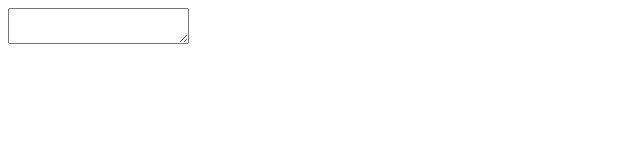
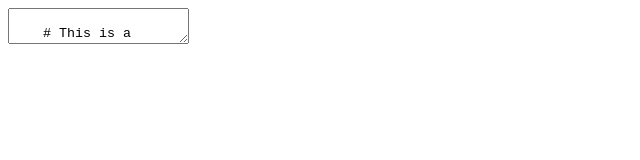
Before and after one commit to stanulilic/markdown-editor, a React (Create React App) app: page / in a window 1280 px wide. Shown: the top 160 px of the page, without its empty margins (0-640 px from the left). Built offline with nearby package versions, Linux system fonts and the light colour scheme.

Commit message:
(feat): add initial state for the texteditor component

```diff
--- a/src/App.js
+++ b/src/App.js
@@ -1,11 +1,29 @@
-import React from 'react';
+import React, { useState } from 'react';
 import TextEditor from './TextEditor';
 
+
 const App = () => {
+    const initialMarkdownText = `
+    # This is a heading
+     Type what you got in your mind
+
+     The following is a link: [link text](https://www.reddit.com)
+
+     list items:
+
+     - houses
+     - cars
+     - animals
+
+     This is a paragraph
+
+     ## This is second heading
+    `
+    const [text, setText] = useState(initialMarkdownText);
     return (
     <div className="editor-container">
         <div class="split">
-         <TextEditor />
+         <TextEditor text={text} />
         </div>
     </div>
     );
--- a/src/TextEditor.js
+++ b/src/TextEditor.js
@@ -1,9 +1,10 @@
 import React from 'react';
 
-const TextEditor = () => {
+const TextEditor = (props) => {
     return (
         <div className="editor">
             <textarea class="markdown-input">
+                {props.text}
             </textarea>
         </div>
     )
```
